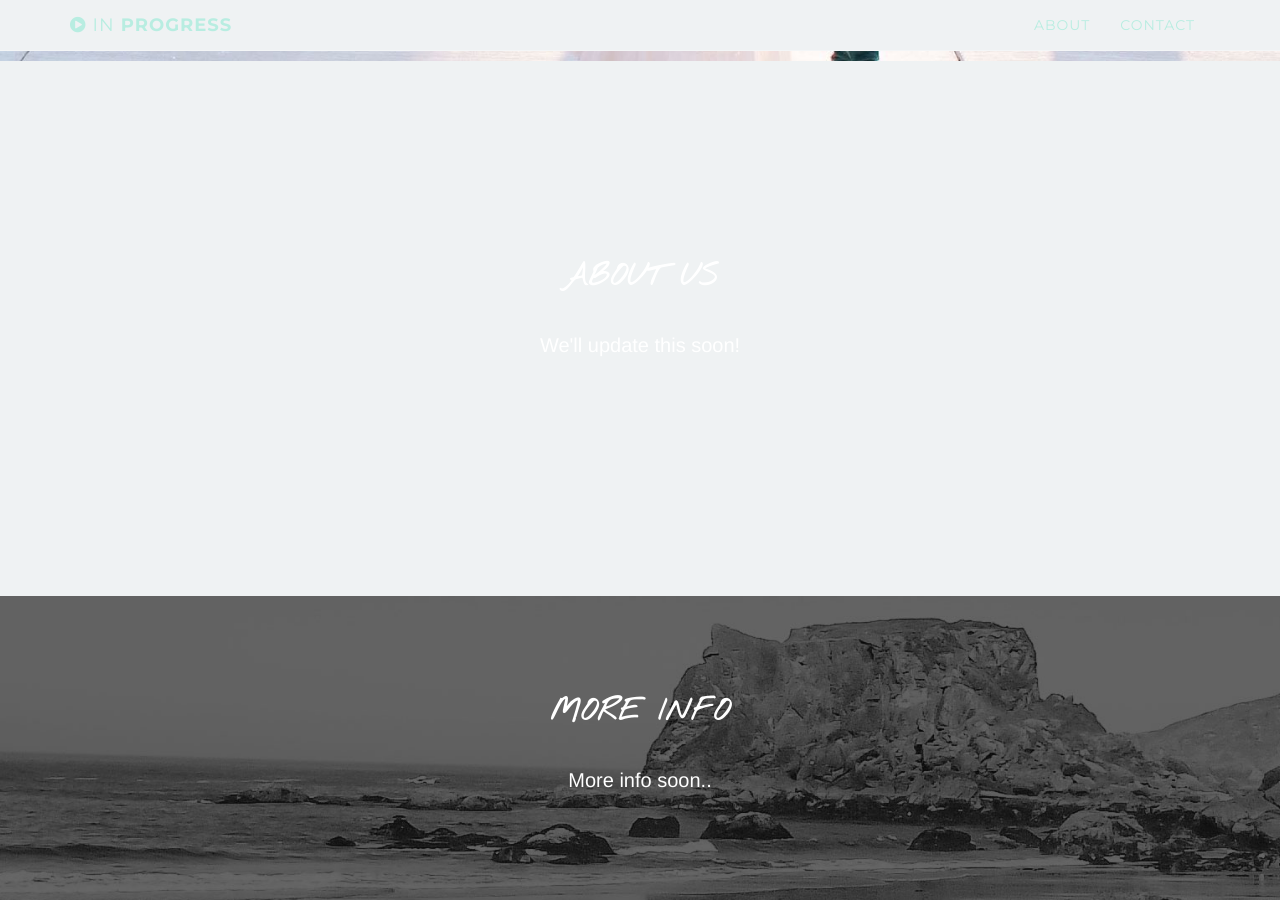
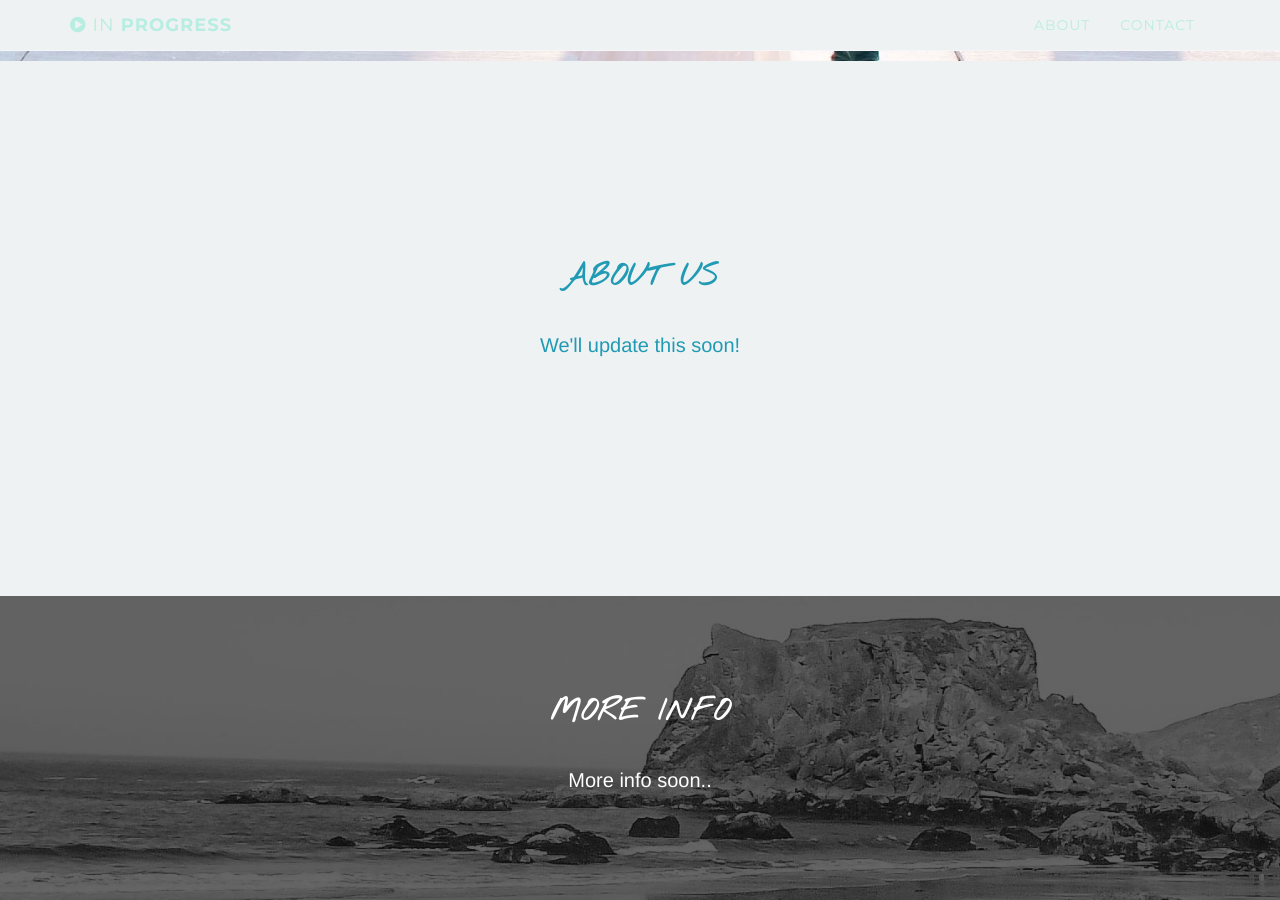
Before and after one commit to gutzrodolfo/arwedding.love, a Jekyll site: the page built from index.html, in a window 1280 px wide and 900 px high, scrolled down 839 px. Built offline with Jekyll 4.4.1, drawn with Linux system fonts in a browser that asks for light colours; nearby versions of some CDN libraries.

```diff
--- a/_includes/css/grayscale.css
+++ b/_includes/css/grayscale.css
@@ -336,11 +336,12 @@
 }
 
 footer {
-    padding: 50px 0;
+    padding: 50px 0
 }
 
 footer p {
     margin: 0;
+    color: #219ab3;
 }
 
 ::-moz-selection {
@@ -367,6 +368,6 @@
     webkit-tap-highlight-color: rgba(255,255,255,.2);
 }
 
-#contact {
+#contact, #about {
     color: #219ab3;
 }
```
